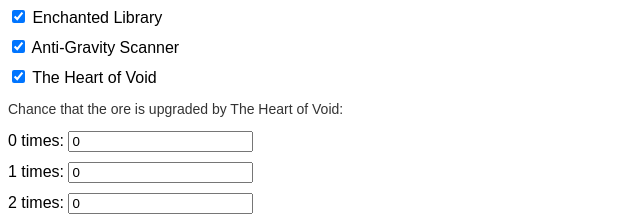
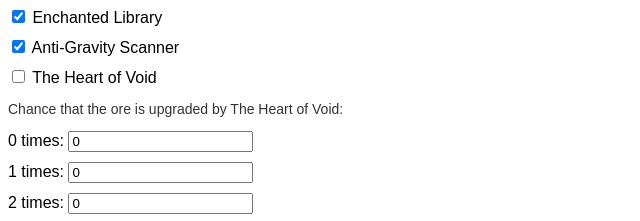
Before and after one commit to agentanti714/Variance-Calculator, a plain HTML site: page index.html in a window 1280 px wide. Shown: the part 574-795 px from the top of the page, 0-640 px from the left. Drawn offline with Linux system fonts and the light colour scheme.

Commit message:
unchecked thov

```diff
--- a/index.html
+++ b/index.html
@@ -50,7 +50,7 @@
         <label><input type="checkbox" name="upgrader" value="Legendary Peppermint" checked> Legendary Peppermint</label>
         <label><input type="checkbox" name="upgrader" value="Enchanted Library" checked> Enchanted Library</label>
         <label><input type="checkbox" name="upgrader" value="Anti-Gravity Scanner" checked> Anti-Gravity Scanner</label>
-        <label><input type="checkbox" name="upgrader" value="The Heart of Void" checked> The Heart of Void</label>
+        <label><input type="checkbox" name="upgrader" value="The Heart of Void"> The Heart of Void</label>
         <div id="The Heart of Void fields">
             <p>Chance that the ore is upgraded by The Heart of Void:</p>
             <label>0 times: <input type="text" name="THoVfield0" value="0"></label>
```
